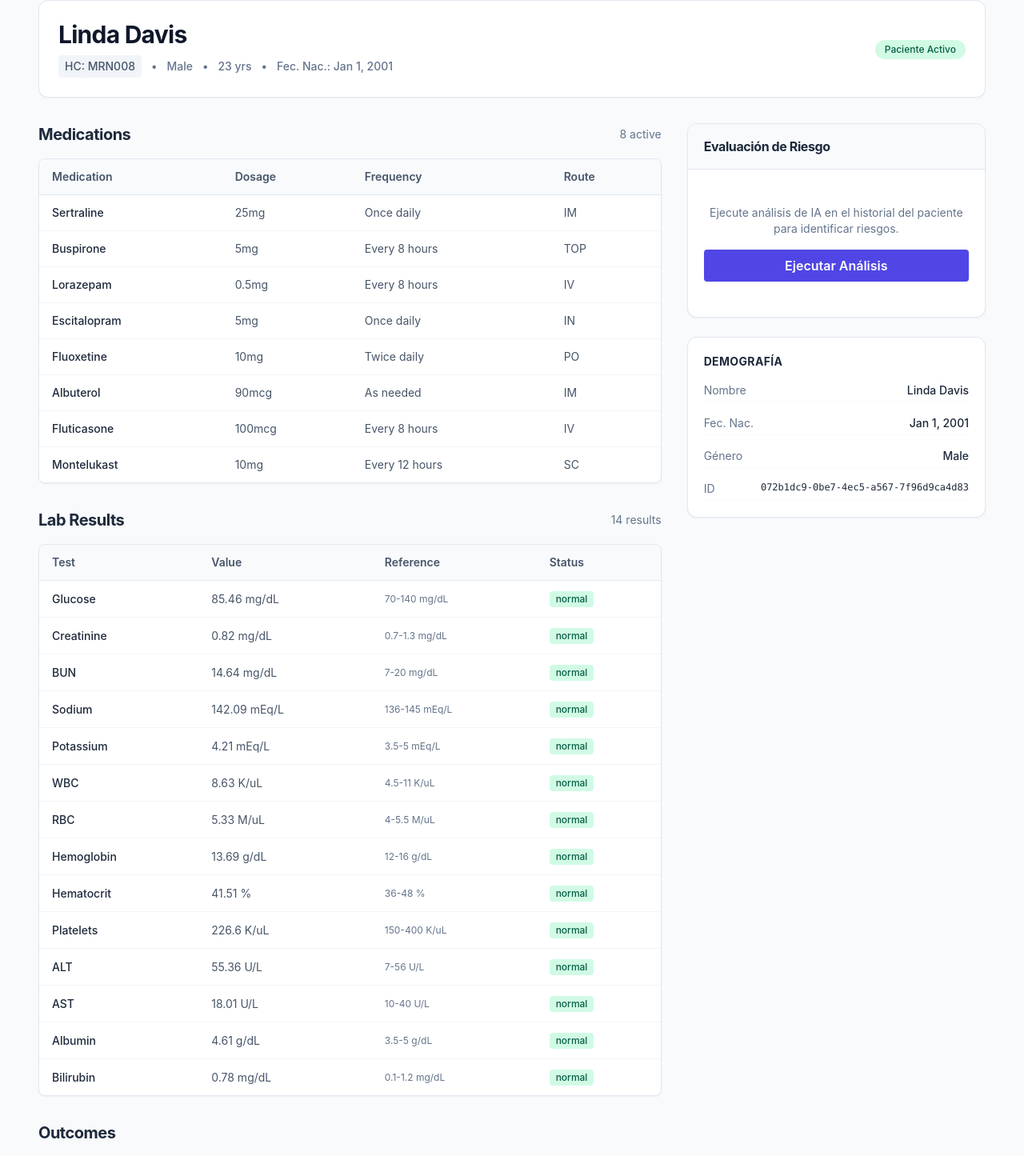
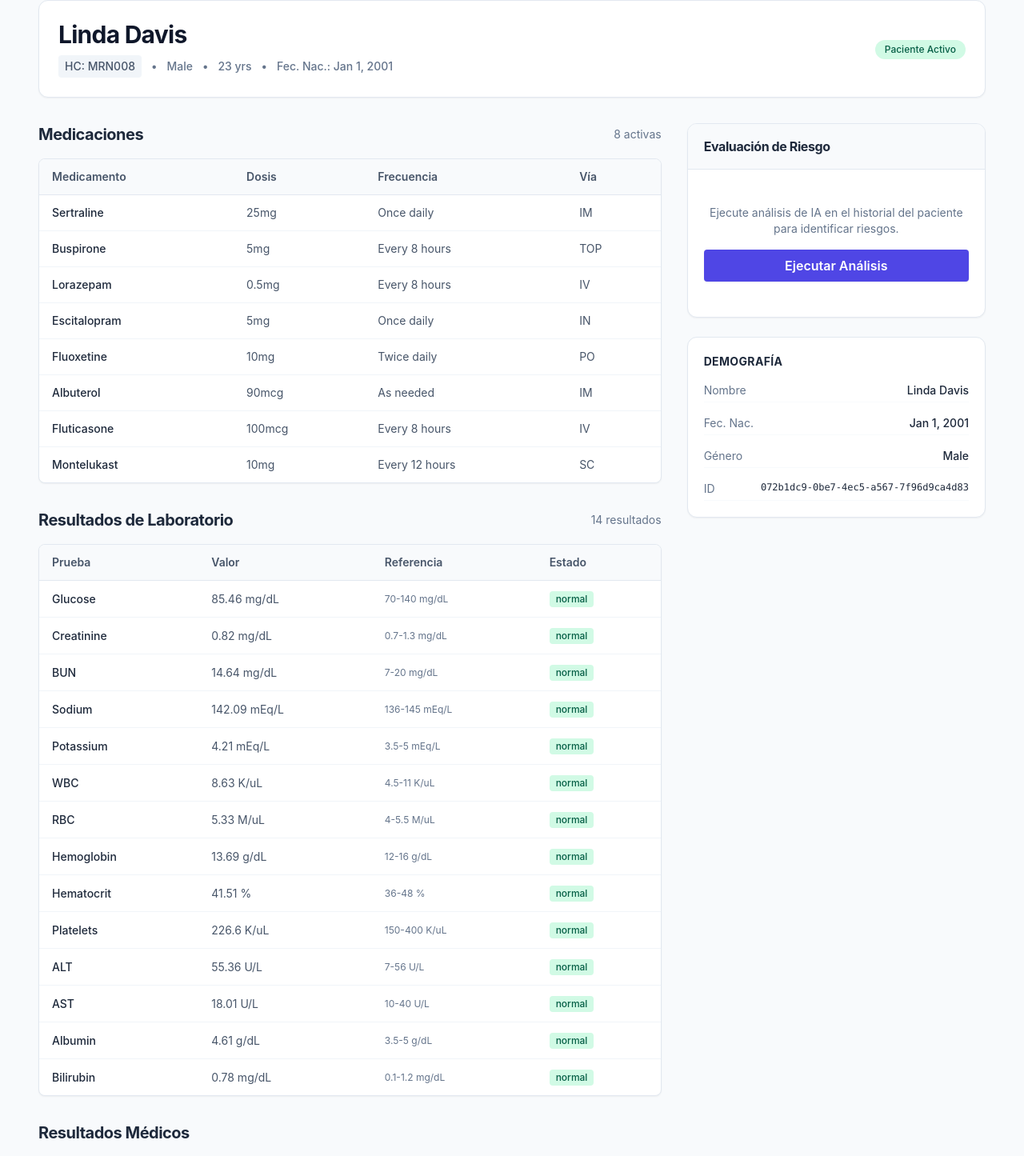
Before and after one commit to JuanCamacho198/SafeReturn, a SvelteKit app in the folder frontend/: page /patients/072b1dc9-0be7-4ec5-a567-7f96d9ca4d83 in a window 1280 px wide. Shown: the part 185-1630 px from the top of the page at 80% size. Built offline with nearby package versions, Linux system fonts and the light colour scheme.

Commit message:
feat: enhance patient details with internationalization for medications, lab results, and outcomes

```diff
--- a/frontend/src/routes/patients/[id]/+page.svelte
+++ b/frontend/src/routes/patients/[id]/+page.svelte
@@ -5,7 +5,7 @@
   import { invoke } from '@tauri-apps/api/core';
   import type { Patient, RiskAssessment } from '$lib/types/ipc';
   import { fade, fly } from 'svelte/transition';
-  import { t } from '$lib/i18n';
+  import { t, locale } from '$lib/i18n';
 
   let patient: Patient | null = null;
 
@@ -44,7 +44,7 @@
         console.warn('Failed to load API key from settings, using default/env:', e);
       }
 
-      assessment = await assessRisk(patient.id, apiKey);
+      assessment = await assessRisk(patient.id, apiKey, $locale);
     } catch (e) {
       console.error('Error assessing risk:', e);
       const errorMsg = String(e);
@@ -141,17 +141,17 @@
           {#if patient.medications && patient.medications.length > 0}
             <section>
               <div class="flex items-center justify-between mb-4">
-                <h2 class="text-xl font-bold text-slate-800">Medications</h2>
-                <span class="text-sm text-slate-500">{patient.medications.length} active</span>
+                <h2 class="text-xl font-bold text-slate-800">{$t('patient.extended.medications')}</h2>
+                <span class="text-sm text-slate-500">{patient.medications.length} {$t('patient.extended.med_active')}</span>
               </div>
               <div class="bg-white rounded-lg border border-slate-200 shadow-sm overflow-hidden">
                 <table class="w-full text-sm">
                   <thead class="bg-slate-50 border-b border-slate-200">
                     <tr>
-                      <th class="text-left px-4 py-3 font-semibold text-slate-600">Medication</th>
-                      <th class="text-left px-4 py-3 font-semibold text-slate-600">Dosage</th>
-                      <th class="text-left px-4 py-3 font-semibold text-slate-600">Frequency</th>
-                      <th class="text-left px-4 py-3 font-semibold text-slate-600">Route</th>
+                      <th class="text-left px-4 py-3 font-semibold text-slate-600">{$t('patient.extended.med_name')}</th>
+                      <th class="text-left px-4 py-3 font-semibold text-slate-600">{$t('patient.extended.dosage')}</th>
+                      <th class="text-left px-4 py-3 font-semibold text-slate-600">{$t('patient.extended.frequency')}</th>
+                      <th class="text-left px-4 py-3 font-semibold text-slate-600">{$t('patient.extended.route')}</th>
                     </tr>
                   </thead>
                   <tbody class="divide-y divide-slate-100">
@@ -173,17 +173,17 @@
           {#if patient.lab_results && patient.lab_results.length > 0}
             <section>
               <div class="flex items-center justify-between mb-4">
-                <h2 class="text-xl font-bold text-slate-800">Lab Results</h2>
-                <span class="text-sm text-slate-500">{patient.lab_results.length} results</span>
+                <h2 class="text-xl font-bold text-slate-800">{$t('patient.extended.lab_results')}</h2>
+                <span class="text-sm text-slate-500">{patient.lab_results.length} {$t('patient.extended.lab_results_count')}</span>
               </div>
               <div class="bg-white rounded-lg border border-slate-200 shadow-sm overflow-hidden">
                 <table class="w-full text-sm">
                   <thead class="bg-slate-50 border-b border-slate-200">
                     <tr>
-                      <th class="text-left px-4 py-3 font-semibold text-slate-600">Test</th>
-                      <th class="text-left px-4 py-3 font-semibold text-slate-600">Value</th>
-                      <th class="text-left px-4 py-3 font-semibold text-slate-600">Reference</th>
-                      <th class="text-left px-4 py-3 font-semibold text-slate-600">Status</th>
+                      <th class="text-left px-4 py-3 font-semibold text-slate-600">{$t('patient.extended.test')}</th>
+                      <th class="text-left px-4 py-3 font-semibold text-slate-600">{$t('patient.extended.value')}</th>
+                      <th class="text-left px-4 py-3 font-semibold text-slate-600">{$t('patient.extended.reference')}</th>
+                      <th class="text-left px-4 py-3 font-semibold text-slate-600">{$t('patient.extended.status')}</th>
                     </tr>
                   </thead>
                   <tbody class="divide-y divide-slate-100">
@@ -210,25 +210,25 @@
           {#if patient.outcomes}
             <section>
               <div class="flex items-center justify-between mb-4">
-                <h2 class="text-xl font-bold text-slate-800">Outcomes</h2>
+                <h2 class="text-xl font-bold text-slate-800">{$t('patient.extended.outcomes')}</h2>
               </div>
               <div class="bg-white rounded-lg border border-slate-200 shadow-sm p-5">
                 <div class="grid grid-cols-1 md:grid-cols-3 gap-4">
                   <div class="text-center p-4 bg-slate-50 rounded-lg">
-                    <div class="text-sm text-slate-500 mb-1">Readmitted</div>
+                    <div class="text-sm text-slate-500 mb-1">{$t('patient.extended.readmitted')}</div>
                     <div class="text-lg font-semibold {patient.outcomes.readmitted ? 'text-amber-600' : 'text-emerald-600'}">
-                      {patient.outcomes.readmitted ? 'Yes' : 'No'}
+                      {patient.outcomes.readmitted ? $t('patient.extended.yes') : $t('patient.extended.no')}
                     </div>
                   </div>
                   {#if patient.outcomes.days_to_readmission !== null}
                     <div class="text-center p-4 bg-slate-50 rounded-lg">
-                      <div class="text-sm text-slate-500 mb-1">Days to Readmission</div>
+                      <div class="text-sm text-slate-500 mb-1">{$t('patient.extended.days_to_readmission')}</div>
                       <div class="text-lg font-semibold text-slate-800">{patient.outcomes.days_to_readmission}</div>
                     </div>
                   {/if}
                   <div class="text-center p-4 bg-slate-50 rounded-lg">
-                    <div class="text-sm text-slate-500 mb-1">Discharge</div>
-                    <div class="text-lg font-semibold text-slate-800">{patient.outcomes.discharge_disposition || 'N/A'}</div>
+                    <div class="text-sm text-slate-500 mb-1">{$t('patient.extended.discharge')}</div>
+                    <div class="text-lg font-semibold text-slate-800">{patient.outcomes.discharge_disposition || $t('common.na')}</div>
                   </div>
                 </div>
               </div>
```
